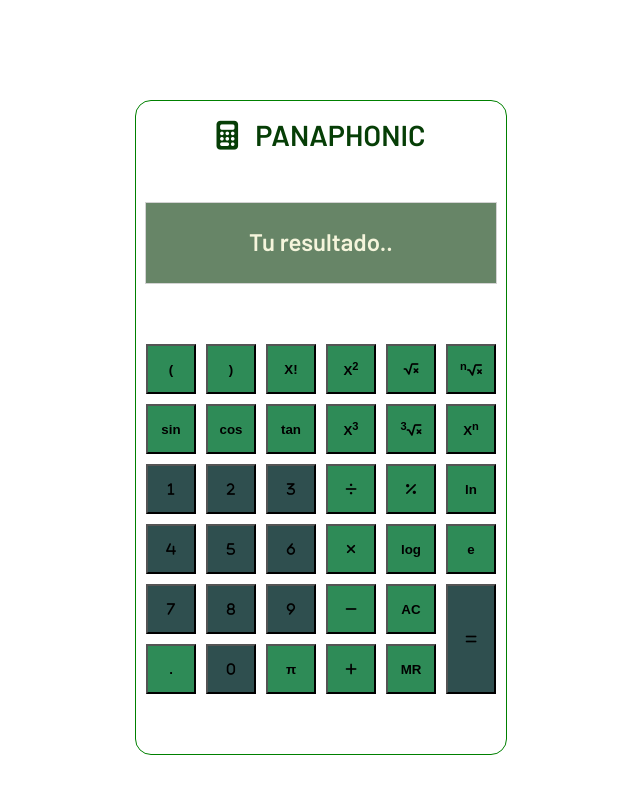
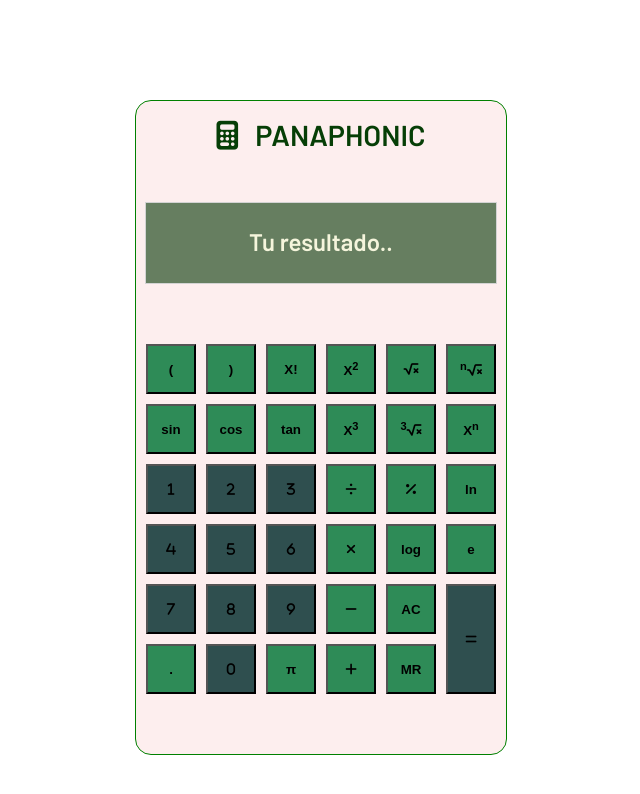
Before and after one commit to guidocacha/calculadora, a plain HTML site: page index.html in a window 1280 px wide. Shown: the whole page, without its empty margins (319-959 px from the left). Drawn offline with Linux system fonts and the light colour scheme.

Commit message:
sincronizando

```diff
--- a/style.css
+++ b/style.css
@@ -9,7 +9,7 @@ body {
     border: solid 1px green;
     width: 370px;
     border-radius: 1rem;
-    background-color: rgb(255, 255, 255, .5);
+    background-color: rgba(252, 221, 221, 0.5);
     text-align: center;
 }
 
```
